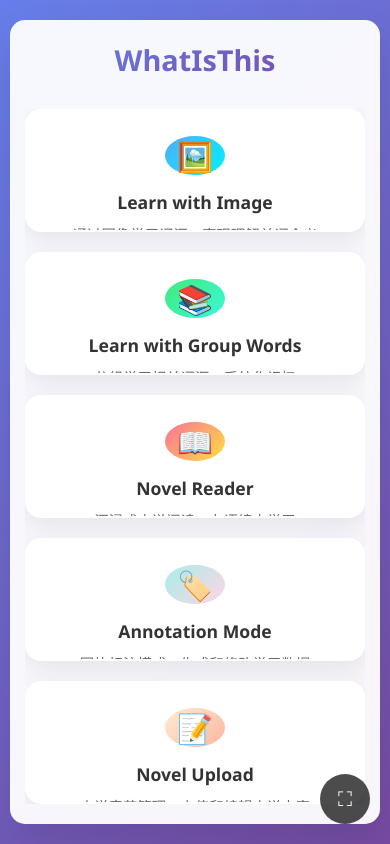
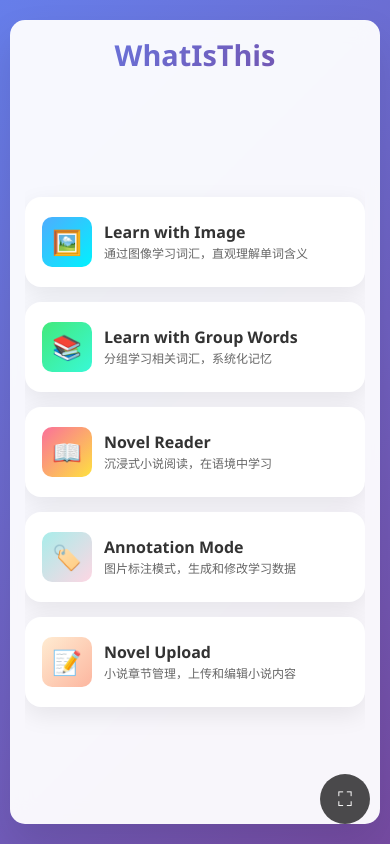
Before and after one commit to CXianRen/WhatIsThis, a Flask app: page / in a window 390 px wide. Run offline with Flask 3, Linux system fonts and the light colour scheme.

Commit message:
fix nav css

```diff
--- a/templates/NovelReader.html
+++ b/templates/NovelReader.html
@@ -563,7 +563,7 @@
         </div>
         <button class="night-mode-toggle" onclick="toggleNightMode()">
           <span id="nightModeIcon">🌙</span>
-          <span id="nightModeText">夜间模式</span>
+          <span id="nightModeText">Switch</span>
         </button>
       </div>
       <div id="contentArea">
@@ -1007,12 +1007,12 @@
       if (isNightMode) {
         body.classList.add('night-mode');
         nightModeIcon.textContent = '☀️';
-        nightModeText.textContent = '日间模式';
+        nightModeText.textContent = 'Switch';
         localStorage.setItem('nightMode', 'true');
       } else {
         body.classList.remove('night-mode');
         nightModeIcon.textContent = '🌙';
-        nightModeText.textContent = '夜间模式';
+        nightModeText.textContent = 'Switch';
         localStorage.setItem('nightMode', 'false');
       }
     }
--- a/templates/nav.html
+++ b/templates/nav.html
@@ -66,8 +66,8 @@
 
     .nav-grid {
       display: grid;
-      grid-template-columns: repeat(auto-fit, minmax(320px, 1fr));
-      gap: 30px;
+      grid-template-columns: repeat(auto-fit, minmax(400px, 1fr));
+      gap: 20px;
       list-style: none;
       padding: 0;
       flex: 1;
@@ -82,35 +82,36 @@
       box-shadow: 0 8px 25px rgba(0,0,0,0.08);
       transition: all 0.3s ease;
       border: 2px solid transparent;
+      height: 120px;
     }
 
     .nav-item:hover {
-      transform: translateY(-5px);
+      transform: translateY(-3px);
       box-shadow: 0 15px 35px rgba(0,0,0,0.15);
       border-color: #667eea;
     }
 
     .nav-link {
       display: flex;
-      flex-direction: column;
       align-items: center;
-      padding: 40px 30px;
+      padding: 20px 25px;
       text-decoration: none;
       color: #333;
       height: 100%;
+      gap: 20px;
       transition: all 0.3s ease;
     }
 
     .nav-icon {
-      width: 80px;
-      height: 80px;
-      margin-bottom: 20px;
-      border-radius: 50%;
+      width: 70px;
+      height: 70px;
+      border-radius: 16px;
       display: flex;
       align-items: center;
       justify-content: center;
-      font-size: 2.5rem;
+      font-size: 2rem;
       transition: all 0.3s ease;
+      flex-shrink: 0;
     }
 
     .nav-icon.image-learning {
@@ -133,22 +134,32 @@
       background: linear-gradient(135deg, #ffecd2, #fcb69f);
     }
 
+    .nav-content {
+      flex: 1;
+      display: flex;
+      flex-direction: column;
+      justify-content: center;
+    }
+
     .nav-title {
-      font-size: 1.4rem;
+      font-size: 1.3rem;
       font-weight: 600;
-      margin-bottom: 10px;
-      text-align: center;
+      margin-bottom: 8px;
+      color: #333;
     }
 
     .nav-description {
-      font-size: 0.95rem;
+      font-size: 0.9rem;
       color: #666;
-      text-align: center;
-      line-height: 1.5;
+      line-height: 1.4;
     }
 
     .nav-item:hover .nav-icon {
-      transform: scale(1.1);
+      transform: scale(1.05);
+    }
+
+    .nav-item:hover .nav-title {
+      color: #667eea;
     }
 
     /* 移动端优化 */
@@ -158,62 +169,80 @@
       }
 
       .nav-container {
-        padding: 30px 20px;
+        padding: 20px;
         border-radius: 15px;
       }
 
       h2 {
         font-size: 2rem;
-        margin-bottom: 30px;
+        margin-bottom: 20px;
       }
 
       .nav-grid {
         grid-template-columns: 1fr;
-        gap: 20px;
+        gap: 15px;
+      }
+
+      .nav-item {
+        height: 100px;
       }
 
       .nav-link {
-        padding: 30px 20px;
+        padding: 15px 20px;
+        gap: 15px;
       }
 
       .nav-icon {
-        width: 70px;
-        height: 70px;
-        font-size: 2rem;
-        margin-bottom: 15px;
+        width: 60px;
+        height: 60px;
+        font-size: 1.8rem;
+        border-radius: 12px;
       }
 
       .nav-title {
-        font-size: 1.2rem;
+        font-size: 1.1rem;
+        margin-bottom: 5px;
       }
 
       .nav-description {
-        font-size: 0.9rem;
+        font-size: 0.8rem;
+        line-height: 1.3;
       }
     }
 
     /* 小屏幕进一步优化 */
     @media (max-width: 480px) {
       .nav-container {
-        padding: 20px 15px;
+        padding: 15px;
       }
 
       h2 {
         font-size: 1.8rem;
       }
 
+      .nav-item {
+        height: 90px;
+      }
+
       .nav-link {
-        padding: 25px 15px;
+        padding: 12px 15px;
+        gap: 12px;
       }
 
       .nav-icon {
-        width: 60px;
-        height: 60px;
-        font-size: 1.8rem;
+        width: 50px;
+        height: 50px;
+        font-size: 1.5rem;
+        border-radius: 10px;
       }
 
       .nav-title {
-        font-size: 1.1rem;
+        font-size: 1rem;
+        margin-bottom: 3px;
+      }
+
+      .nav-description {
+        font-size: 0.75rem;
       }
     }
 
@@ -307,36 +346,46 @@
       <li class="nav-item">
         <a href="/app1" class="nav-link">
           <div class="nav-icon image-learning">🖼️</div>
+          <div class="nav-content">
             <div class="nav-title">Learn with Image</div>
             <div class="nav-description">通过图像学习词汇，直观理解单词含义</div>
+          </div>
         </a>
       </li>
       <li class="nav-item">
         <a href="/app2" class="nav-link">
           <div class="nav-icon group-words">📚</div>
+          <div class="nav-content">
             <div class="nav-title">Learn with Group Words</div>
             <div class="nav-description">分组学习相关词汇，系统化记忆</div>
+          </div>
         </a>
       </li>
       <li class="nav-item">
         <a href="/app3" class="nav-link">
           <div class="nav-icon novel-reader">📖</div>
+          <div class="nav-content">
             <div class="nav-title">Novel Reader</div>
             <div class="nav-description">沉浸式小说阅读，在语境中学习</div>
+          </div>
         </a>
       </li>
       <li class="nav-item">
         <a href="/app4" class="nav-link">
           <div class="nav-icon annotation-mode">🏷️</div>
+          <div class="nav-content">
             <div class="nav-title">Annotation Mode</div>
             <div class="nav-description">图片标注模式，生成和修改学习数据</div>
+          </div>
         </a>
       </li>
       <li class="nav-item">
         <a href="/novel-upload" class="nav-link">
           <div class="nav-icon novel-upload">📝</div>
+          <div class="nav-content">
             <div class="nav-title">Novel Upload</div>
             <div class="nav-description">小说章节管理，上传和编辑小说内容</div>
+          </div>
         </a>
       </li>
     </ul>
```
Also changed, not shown: other parts of templates/nav.html (+34 -24 lines). Lines whose indentation alone changed are shown as unchanged.
